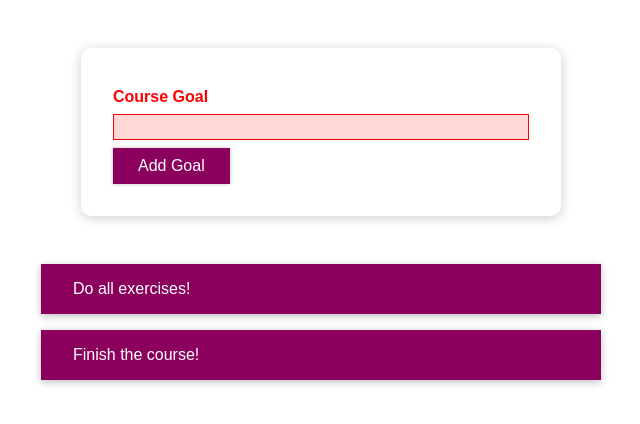
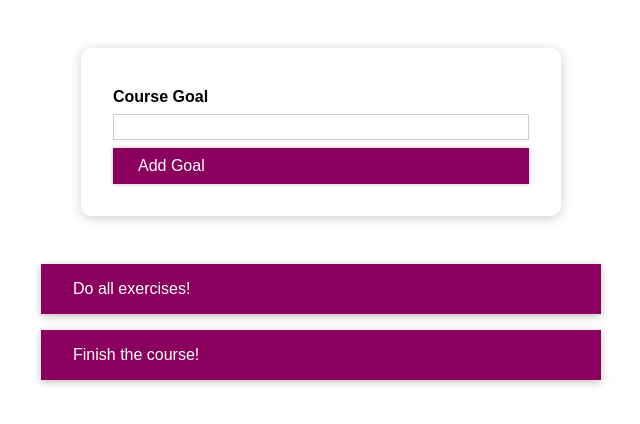
Before and after one commit to KevinWochnik/Learning_React, a React (Create React App) app in the folder react-learning/: page / in a window 1280 px wide. Shown: the top 424 px of the page, without its empty margins (319-959 px from the left). Built offline with nearby package versions, Linux system fonts and the light colour scheme.

Commit message:
add final files

```diff
--- a/react-learning/package.json
+++ b/react-learning/package.json
@@ -9,6 +9,7 @@
     "react": "^18.0.0",
     "react-dom": "^18.0.0",
     "react-scripts": "4.0.1",
+    "styled-components": "^5.3.5",
     "web-vitals": "^0.2.4"
   },
   "scripts": {
--- a/react-learning/src/components/CourseGoals/CourseInput/CourseInput.js
+++ b/react-learning/src/components/CourseGoals/CourseInput/CourseInput.js
@@ -1,7 +1,6 @@
 import React, { useState } from "react";
-
 import Button from "../../UI/Button/Button";
-import "./CourseInput.css";
+import { FormControl } from "./CourseInput.styles";
 
 const CourseInput = (props) => {
   const [enteredValue, setEnteredValue] = useState("");
@@ -25,10 +24,10 @@
 
   return (
     <form onSubmit={formSubmitHandler}>
-      <div className={`form-control ${isValid ? "invalid" : ""}`}>
+      <FormControl invalid={!isValid}>
         <label>Course Goal</label>
         <input type="text" onChange={goalInputChangeHandler} />
-      </div>
+      </FormControl>
       <Button type="submit">Add Goal</Button>
     </form>
   );
--- /dev/null
+++ b/react-learning/src/components/CourseGoals/CourseInput/CourseInput.styles.js
@@ -0,0 +1,28 @@
+import styled from "styled-components";
+
+export const FormControl = styled.div`
+  margin: 0.5rem 0;
+
+  & label {
+    color: ${({ invalid }) => (invalid ? "red" : "black")};
+    font-weight: bold;
+    display: block;
+    margin-bottom: 0.5rem;
+  }
+
+  & input {
+    display: block;
+    width: 100%;
+    border: 1px solid ${({ invalid }) => (invalid ? "red" : "#ccc")};
+    background: ${({ invalid }) => (invalid ? "#ffd7d7" : "transparent")};
+    font: inherit;
+    line-height: 1.5rem;
+    padding: 0 0.25rem;
+  }
+
+  & input:focus {
+    outline: none;
+    background: #fad0ec;
+    border-color: #8b005d;
+  }
+`;
--- a/react-learning/src/components/UI/Button/Button.js
+++ b/react-learning/src/components/UI/Button/Button.js
@@ -1,13 +1,36 @@
-import React from 'react';
+import styled from "styled-components";
 
-import './Button.css';
+const Button = styled.div`
+  width: 100%;
+  font: inherit;
+  padding: 0.5rem 1.5rem;
+  border: 1px solid #8b005d;
+  color: white;
+  background: #8b005d;
+  box-shadow: 0 0 4px rgba(0, 0, 0, 0.26);
+  cursor: pointer;
+  @media (min-width: 768px) {
+    width: auto;
+  }
+  &:focus {
+    outline: none;
+  }
+  &:hover,
+  &:active {
+    background: #ac0e77;
+    border-color: #ac0e77;
+    box-shadow: 0 0 8px rgba(0, 0, 0, 0.26);
+  }
+`;
 
-const Button = props => {
-  return (
-    <button type={props.type} className="button" onClick={props.onClick}>
-      {props.children}
-    </button>
-  );
-};
+import "./Button.css";
+
+// const Button = props => {
+//   return (
+//     <button type={props.type} className="button" onClick={props.onClick}>
+//       {props.children}
+//     </button>
+//   );
+// };
 
 export default Button;
```
